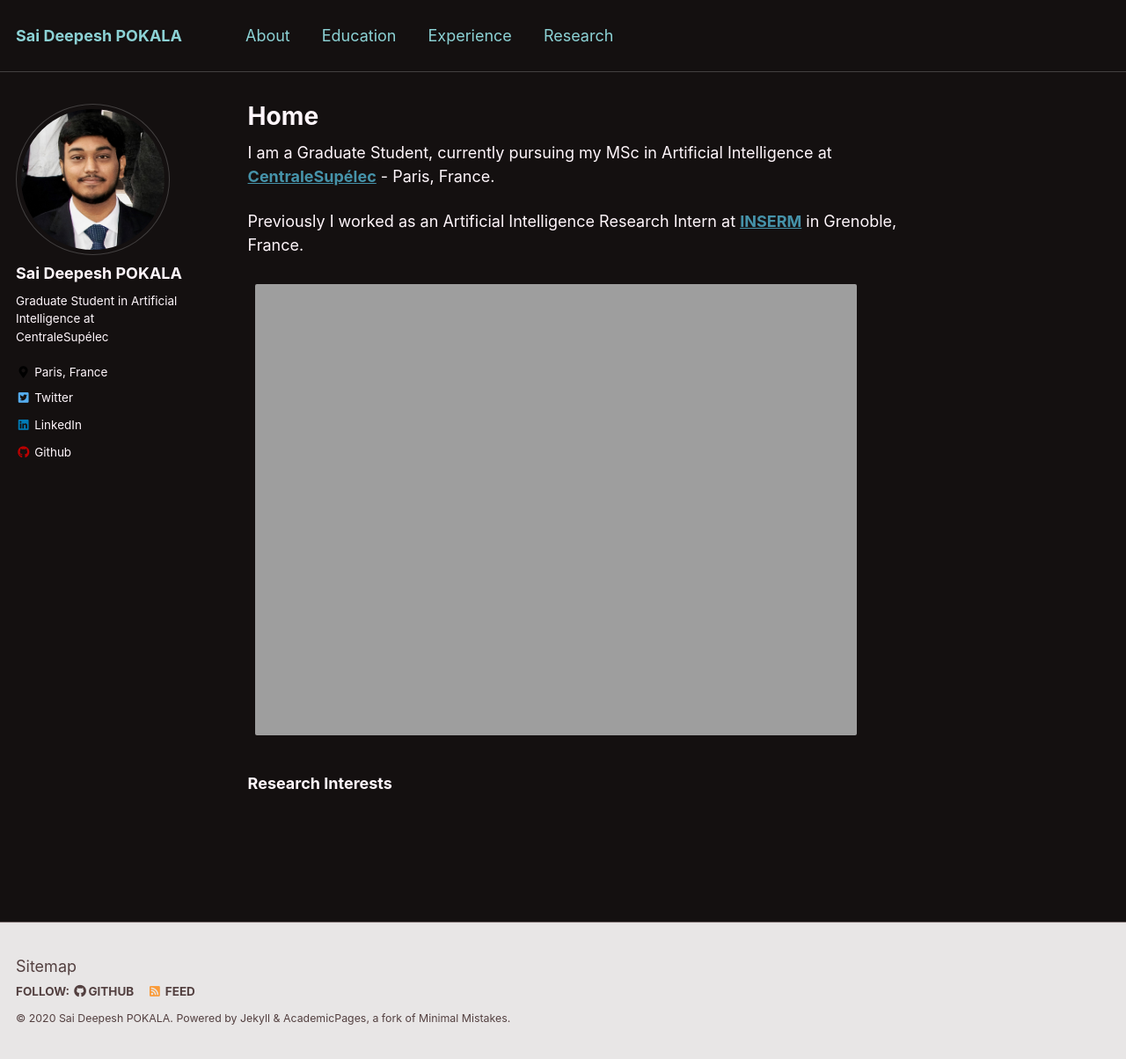
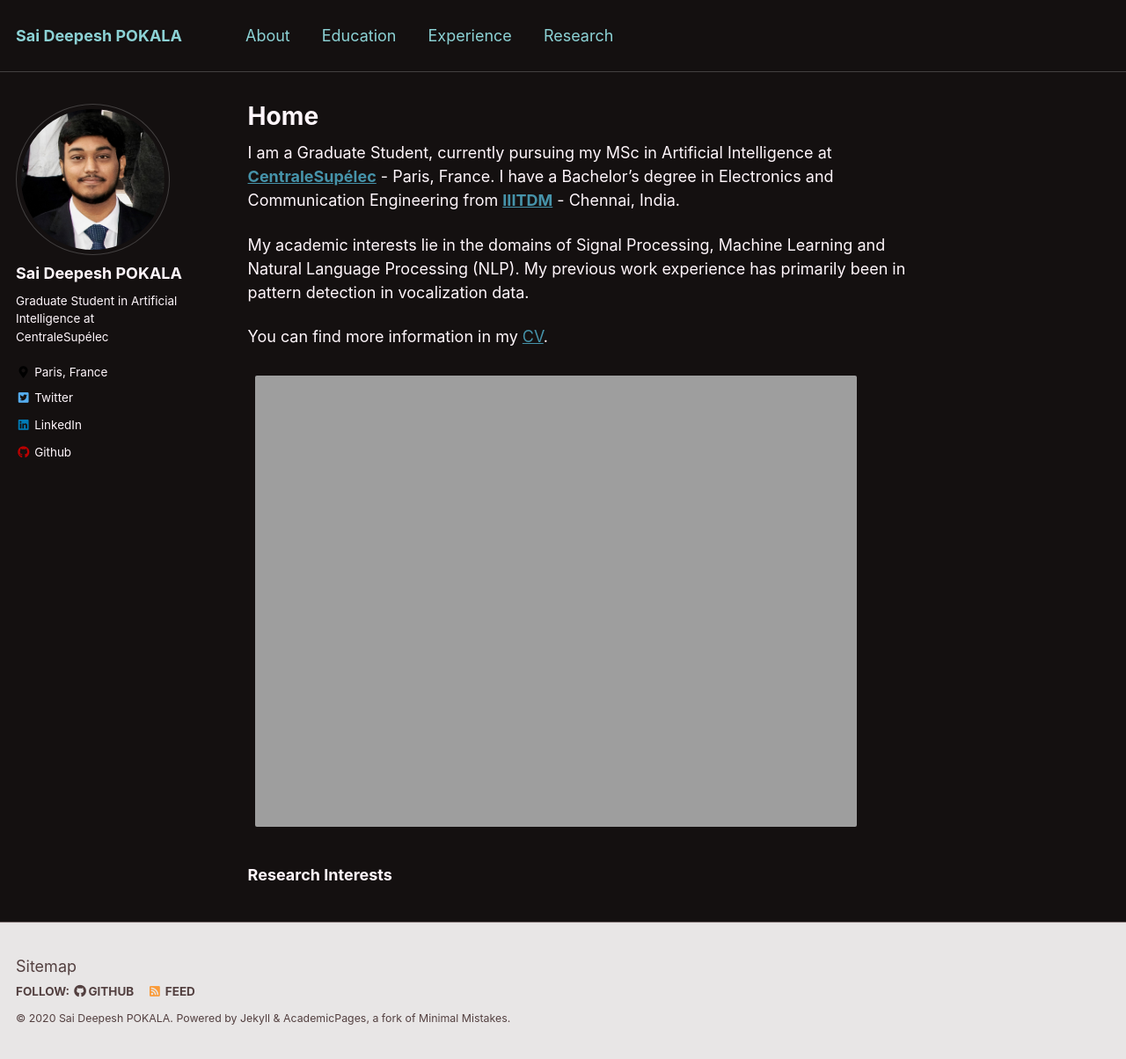
Before and after one commit to saideepesh/saideepesh.github.io, a Jekyll site: the page built from _pages/about.md, in a window 1280 px wide and 1204 px high. Shown: the whole window at 88% size. Built offline with Jekyll 4.4.1, drawn with Linux system fonts in a browser that asks for light colours.

Commit message:
updated about.md and added CV

```diff
--- a/_pages/about.md
+++ b/_pages/about.md
@@ -8,9 +8,11 @@ redirect_from:
   - /about.html
 ---
 
-I am a Graduate Student, currently pursuing my MSc in Artificial Intelligence at [**CentraleSupélec**](https://www.centralesupelec.fr/en) - Paris, France.
+I am a Graduate Student, currently pursuing my MSc in Artificial Intelligence at [**CentraleSupélec**](https://www.centralesupelec.fr/en) - Paris, France. I have a Bachelor's degree in Electronics and Communication Engineering from [**IIITDM**](https://www.iiitdm.ac.in) - Chennai, India.
 
-Previously I worked as an Artificial Intelligence Research Intern at [**INSERM**](https://www.inserm.fr/en) in Grenoble, France.
+My academic interests lie in the domains of Signal Processing, Machine Learning and Natural Language Processing (NLP). My previous work experience has primarily been in pattern detection in vocalization data.
+
+You can find more information in my [CV](https://saideepesh.github.io/files/PSD_CV_November_2020.pdf).
 
 
 <img align="middle" src="https://saideepesh.github.io/files/Deepesh_Prague.jpeg?raw=true" alt="Photo" style="width: 700px; border-radius: 10px; padding: 8px 8px 8px 8px"/>
```
Also changed, not shown: 1 other file.
